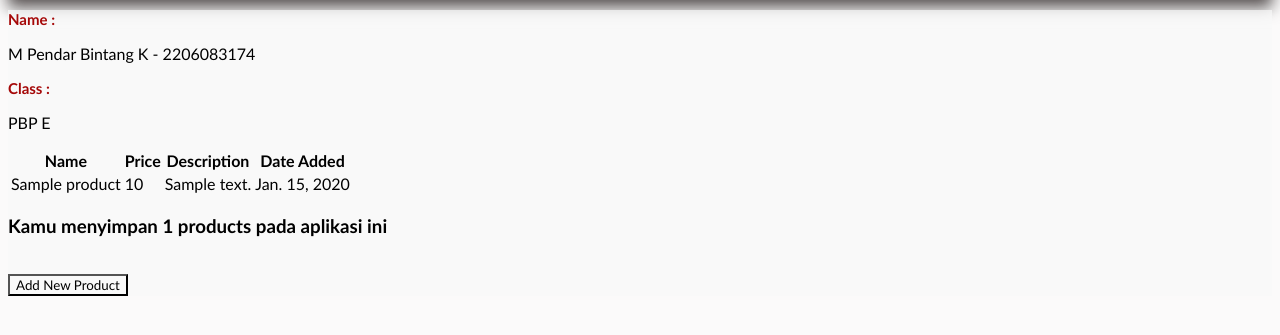
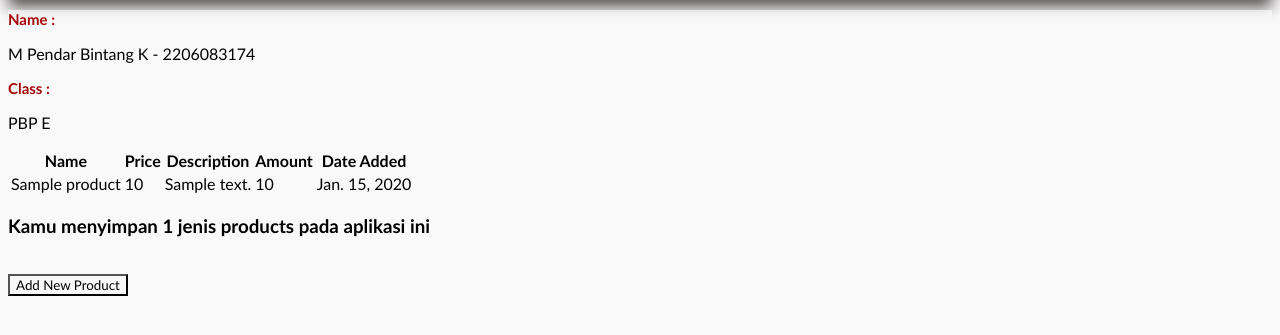
Before and after one commit to Pebintk/Ndata, a Django app: page / in a window 1280 px wide. Shown: the part 68-403 px from the top of the page. Run offline with Django 4.2, Linux system fonts and the light colour scheme; tables that the repository leaves empty hold one stand-in row (values such as "Sample post").

Commit message:
Adjust some stuff

```diff
--- a/main/templates/main.html
+++ b/main/templates/main.html
@@ -49,6 +49,7 @@
             <th>Name</th>
             <th>Price</th>
             <th>Description</th>
+            <th>Amount</th>
             <th>Date Added</th>
         </tr>
 
@@ -59,12 +60,13 @@
                 <td>{{product.name}}</td>
                 <td>{{product.price}}</td>
                 <td>{{product.description}}</td>
+                <td>{{product.amount}}</td>
                 <td>{{product.date_added}}</td>
             </tr>
         {% endfor %}
     </table>
 
-    <h3>Kamu menyimpan {{ total_products }} {% if total_products == 1 %}products{% else %}products{% endif %} pada aplikasi ini</h3>
+    <h3>Kamu menyimpan {{ total_products }} {% if total_products == 1 %}jenis products{% else %}products{% endif %} pada aplikasi ini</h3>
 
     <br />
 
```
Also changed, not shown: README.md.
